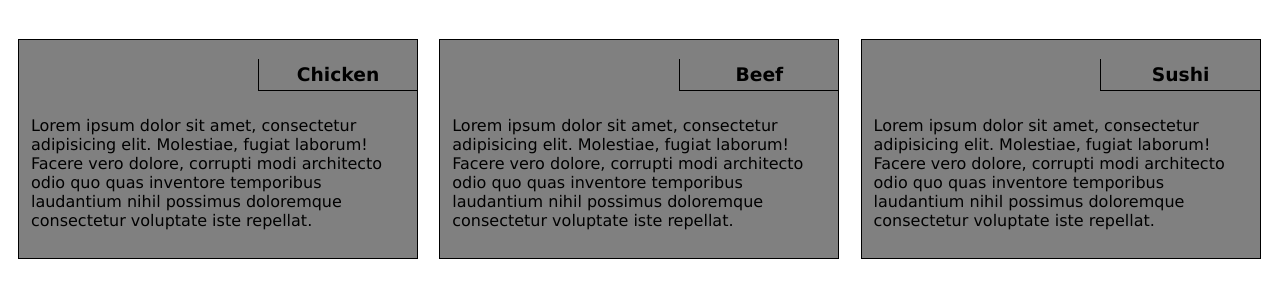
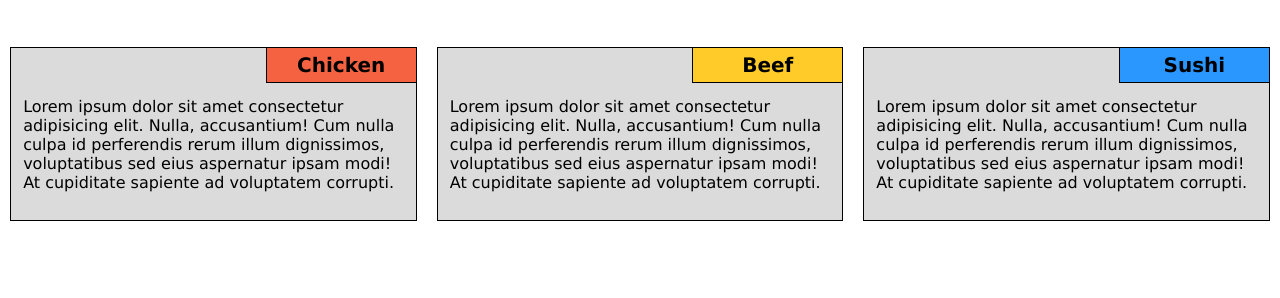
Before and after one commit to DaniloArrigoni/coursera-test, a plain HTML site: page second-module-submission/index.html in a window 1280 px wide. Shown: the part 62-360 px from the top of the page. Drawn offline with Linux system fonts and the light colour scheme.

Commit message:
Submission ready

```diff
--- a/second-module-submission/css/style.css
+++ b/second-module-submission/css/style.css
@@ -3,43 +3,51 @@
 }
 body{
     font-family: 'Lucida Sans', sans-serif;
+    margin:0;
+    padding: 0;
 }
 
 h1{
     text-align: center;
+    margin-bottom: 30px;
 }
 
 h3{
    border-bottom: 1px solid black;
    border-left: 1px solid black;
-   width:40%;
-   height: 10%;
+   width: 150px;
    padding: 5px;
    text-align: center;
-   float: right;
+   position: absolute;
+   right: 0;
+   top: 0;
+   margin: 0;
+   font-size: 1.25em;
 }
 
 p{
     padding: 3%;
-    padding-top: 15%;
+    padding-top: 8%;
 }
 
 #chicken, #beef, #sushi {
-    background-color: grey;
+    background-color: #DBDBDB;
     border: 1px solid black;
     margin-left: 10px;
     margin-right: 10px;
     margin-top: 20px;
+    position: relative;
 }
 
-.row{
-    margin-left: auto;
-    margin-right: auto;
+#chicken h3{
+    background-color: #F56242;
 }
-
-
-
-
+#beef h3{
+    background-color: #FFCB29;
+}
+#sushi h3{
+    background-color: #2997FF;
+}
 
 
 /*Desktop version*/
@@ -83,14 +91,6 @@ p{
     .col-lg-12{
         width: 100%;
     }
-
-    #chicken, #beef, #sushi {
-        width: 95%;
-    }
-
-
-
-
 }
 
 
@@ -136,16 +136,6 @@ p{
     .col-md-12{
         width: 100%;
     }
-    #chicken, #beef{
-        margin: auto;
-    }
-
-    #chicken, #beef {
-        width: 95%;
-        margin-bottom: 5px;
-    }
-
-
 }
 
 
@@ -191,6 +181,4 @@ p{
     .col-sm-12{
         width: 100%;
     }
-
-
 }
--- a/second-module-submission/index.html
+++ b/second-module-submission/index.html
@@ -18,25 +18,26 @@
         <div class="col-lg-4 col-md-6 col-sm-12">
             <div id="chicken">
                 <h3>Chicken</h3>
-                <p>Lorem ipsum dolor sit amet, consectetur adipisicing elit. Molestiae, fugiat laborum! Facere vero dolore,
-                    corrupti modi architecto odio quo quas inventore temporibus laudantium nihil possimus doloremque consectetur
-                    voluptate iste repellat.</p>
+                <p>Lorem ipsum dolor sit amet consectetur adipisicing elit. Nulla, accusantium! Cum nulla culpa id
+                    perferendis rerum illum dignissimos, voluptatibus sed eius aspernatur ipsam modi! At cupiditate
+                    sapiente ad voluptatem corrupti.</p>
             </div>
         </div>
         <div class="col-lg-4 col-md-6 col-sm-12">
             <div id="beef">
                 <h3>Beef</h3>
-                <p>Lorem ipsum dolor sit amet, consectetur adipisicing elit. Molestiae, fugiat laborum! Facere vero dolore,
-                    corrupti modi architecto odio quo quas inventore temporibus laudantium nihil possimus doloremque consectetur
-                    voluptate iste repellat.</p>
+                <p>Lorem ipsum dolor sit amet consectetur adipisicing elit. Nulla, accusantium! Cum nulla culpa id
+                    perferendis rerum illum dignissimos, voluptatibus sed eius aspernatur ipsam modi! At cupiditate
+                    sapiente ad voluptatem corrupti.
+                </p>
             </div>
         </div>
         <div class="col-lg-4 col-md-12 col-sm-12">
             <div id="sushi">
                 <h3>Sushi</h3>
-                <p>Lorem ipsum dolor sit amet, consectetur adipisicing elit. Molestiae, fugiat laborum! Facere vero dolore,
-                    corrupti modi architecto odio quo quas inventore temporibus laudantium nihil possimus doloremque consectetur
-                    voluptate iste repellat.</p>
+                <p>Lorem ipsum dolor sit amet consectetur adipisicing elit. Nulla, accusantium! Cum nulla culpa id
+                    perferendis rerum illum dignissimos, voluptatibus sed eius aspernatur ipsam modi! At cupiditate
+                    sapiente ad voluptatem corrupti.</p>
             </div>
         </div>
     </div>
```
